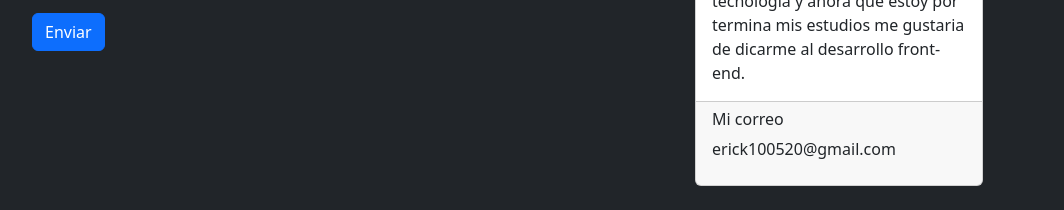
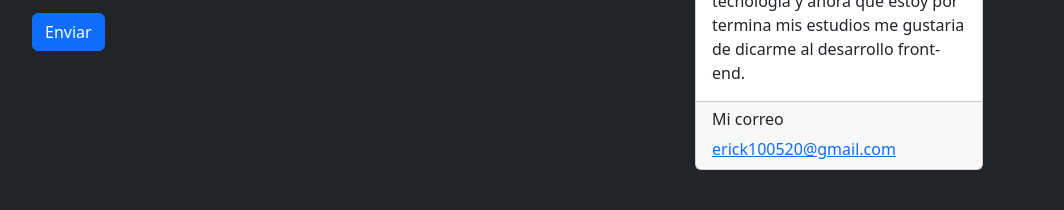
Before and after one commit to ZeroRyper/OpenBootcamp, a plain HTML site: page Curso de HTML y CSS/12-Bootstrap-elementos/Ejercicio/index.html in a window 1280 px wide. Shown: the part 666-876 px from the top of the page, without its empty margins (86-1150 px from the left). Drawn offline with nearby package versions, Linux system fonts and the light colour scheme.

Commit message:
primer commit

```diff
--- a/Curso de HTML y CSS/12-Bootstrap-elementos/Ejercicio/index.html
+++ b/Curso de HTML y CSS/12-Bootstrap-elementos/Ejercicio/index.html
@@ -5,7 +5,7 @@
     <meta charset="UTF-8">
     <meta http-equiv="X-UA-Compatible" content="IE=edge">
     <meta name="viewport" content="width=device-width, initial-scale=1.0">
-    <title>Document</title>
+    <title>Elementos de Interés en Bootstrap</title>
     <link href="https://cdn.jsdelivr.net/npm/bootstrap@5.3.0-alpha1/dist/css/bootstrap.min.css" rel="stylesheet"
         integrity="sha384-GLhlTQ8iRABdZLl6O3oVMWSktQOp6b7In1Zl3/Jr59b6EGGoI1aFkw7cmDA6j6gD" crossorigin="anonymous">
 </head>
@@ -71,7 +71,8 @@
                 </div>
                 <div class="card-footer">
                     <h6>Mi correo</h6>
-                  <p>erick100520@gmail.com</p>
+                    <a href="mailto:erick100520@gmail.com">erick100520@gmail.com</a>
+
                 </div>
               </div>
         </div>
```
